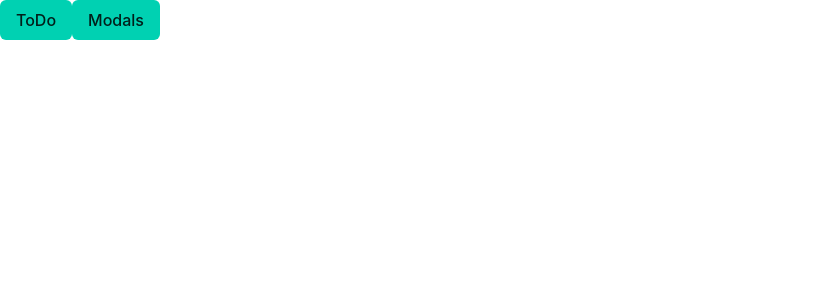
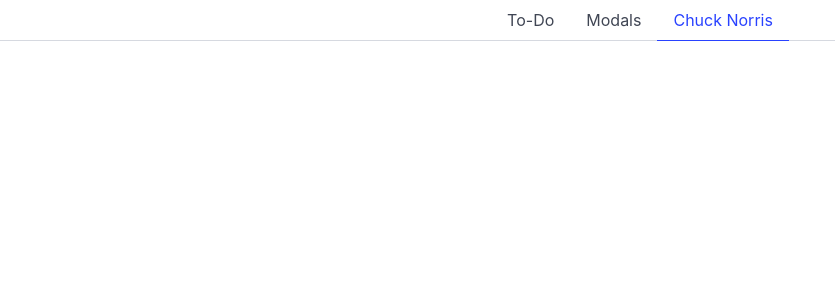
Before and after one commit to tristankruuk/learnnode, a Vue app: page /chuck in a window 1280 px wide. Before the commit this address had no page. Shown: the top 300 px of the page, without its empty margins (0-835 px from the left). Built offline with nearby package versions, Linux system fonts and the light colour scheme.

Commit message:
Add RouterTabs component

```diff
--- a/src/App.vue
+++ b/src/App.vue
@@ -1,9 +1,8 @@
 <script setup>
-
+    import RouterTabs from './components/RouterTabs.vue';
 </script>
 
 <template>
-    <RouterLink class="button is-primary" to="/">ToDo</RouterLink>
-    <RouterLink class="button is-primary" to="/modals">Modals</RouterLink>
+    <RouterTabs></RouterTabs>
     <RouterView></RouterView>
 </template>
--- /dev/null
+++ b/src/components/RouterTabs.vue
@@ -0,0 +1,11 @@
+<script setup></script>
+
+<template>
+    <div class="tabs is-centered">
+        <ul>
+            <li v-for="route in $router.getRoutes()" :class="{'is-active': route.path === $route.path}">
+                <RouterLink :to="route.path">{{ route.name }}</RouterLink>
+            </li>
+        </ul>
+    </div>
+</template>
--- a/src/index.js
+++ b/src/index.js
@@ -8,10 +8,12 @@
 
 import Modals from './pages/Modals.vue';
 import ToDo from './pages/ToDo.vue';
+import ChuckNorris from './pages/ChuckNorris.vue';
 
 const routes = [
-  { path: '/', component: ToDo },
-  { path: '/modals', component: Modals },
+  { path: '/', component: ToDo, name: 'To-Do' },
+  { path: '/modals', component: Modals, name: 'Modals' },
+  { path: '/chuck', component: ChuckNorris, name: 'Chuck Norris' },
 ];
 
 const router = createRouter({
--- /dev/null
+++ b/src/pages/ChuckNorris.vue
@@ -0,0 +1,2 @@
+<script setup></script>
+<template></template>
```
